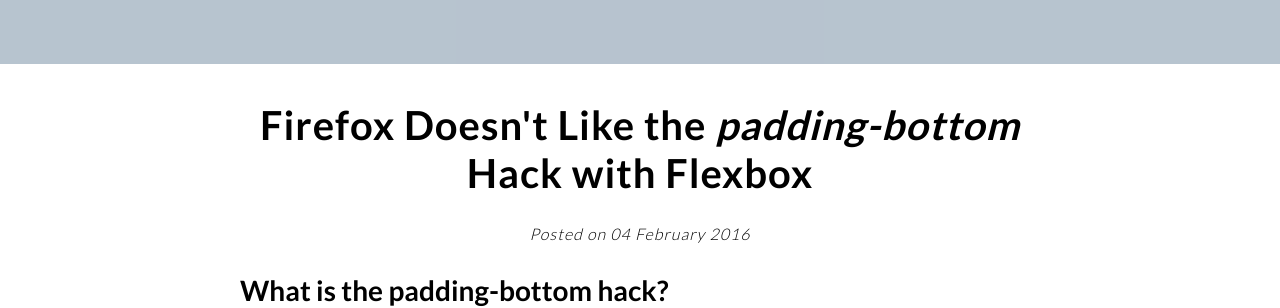
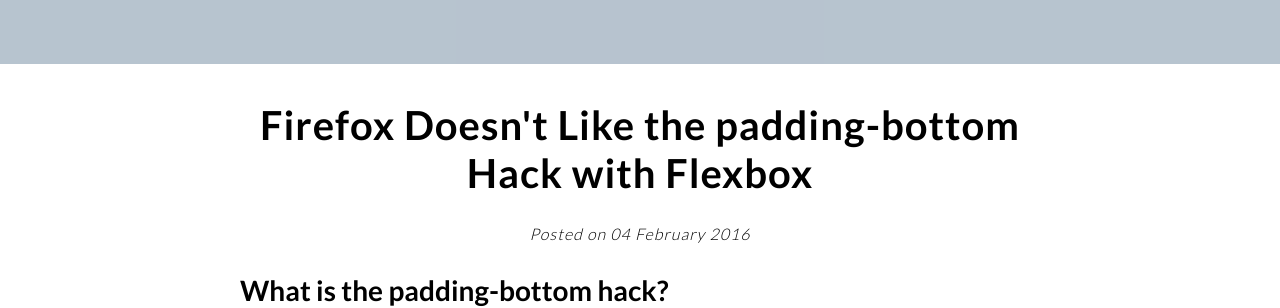
Before and after one commit to oli-laban/portfolio, a Jekyll site: the page built from _posts/2016-02-04-firefox-doesnt-like-the-padding-bottom-hack-with-flexbox.html, in a window 1280 px wide and 900 px high. Shown: the part 216-524 px from the top of the window. Built offline with Jekyll 4.4.1, drawn with Linux system fonts in a browser that asks for light colours; nearby versions of some CDN libraries; Markdown is read by kramdown in place of the engine named in the settings.

Commit message:
update 'firefox doesn't...' post title

```diff
--- a/_posts/2016-02-04-firefox-doesnt-like-the-padding-bottom-hack-with-flexbox.html
+++ b/_posts/2016-02-04-firefox-doesnt-like-the-padding-bottom-hack-with-flexbox.html
@@ -1,6 +1,6 @@
 ---
 layout: post
-title:  "Firefox Doesn't Like the <em>padding-bottom</em> Hack with Flexbox"
+title:  "Firefox Doesn't Like the padding-bottom Hack with Flexbox"
 date:   2016-02-04 13:08:26
 image: "firefox-doesnt-like-the-padding-bottom-hack-with-flexbox.jpg"
 snippet: What is the padding-bottom hack? If at some point you have needed a responsive square with CSS, you've probably come across it at some point. You may or may not have seen it referred to as the 'padding-bottom hack but I couldn't think of another name...
```
Also changed, not shown: 4 other files.
